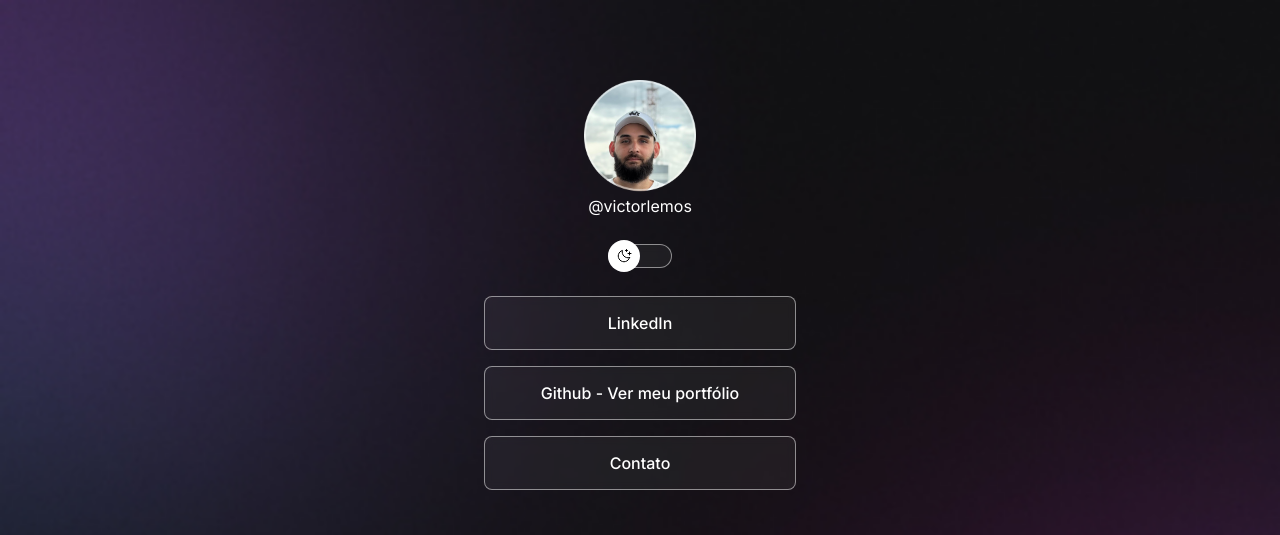
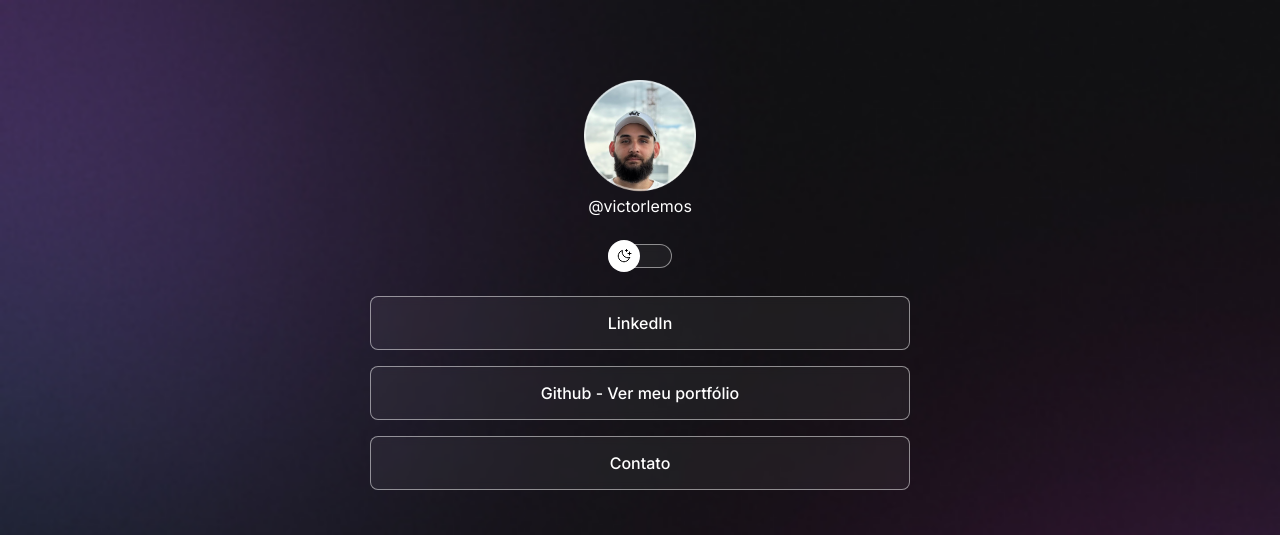
Before and after one commit to Victorsousalemos/projeto-discover-rocketseat, a plain HTML site: page index.html in a window 1280 px wide. Shown: the top 535 px of the page. Drawn offline with nearby package versions, Linux system fonts and the light colour scheme.

Commit message:
adicionado largura maxima no CSS

```diff
--- a/style.css
+++ b/style.css
@@ -46,7 +46,8 @@ body * {
 }
 
 #container {
-  width: 360px;
+  width: 100%;
+  max-width: 588px;
   margin: 56px auto 0px;
   padding: 0 24px;
 
@@ -64,9 +65,7 @@ body * {
   width: 112px;
 }
 
-#profi
-
-#profile p {
+#profi #profile p {
   font-weight: 400px; /* peso da fonte, tipo negrito, a cor */
   line-height: 24px; /* altura da linha */
   margin-top: 8px;
```
